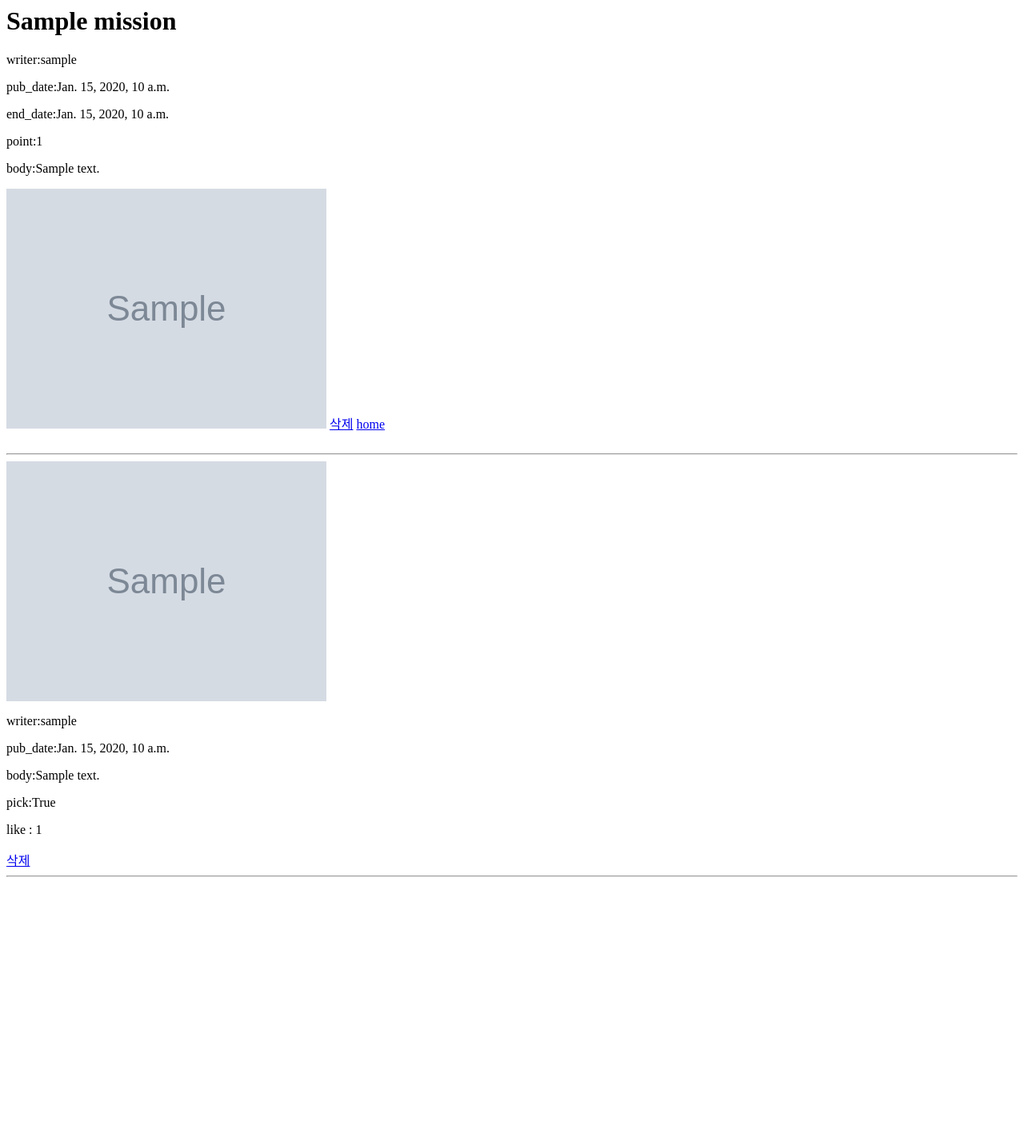
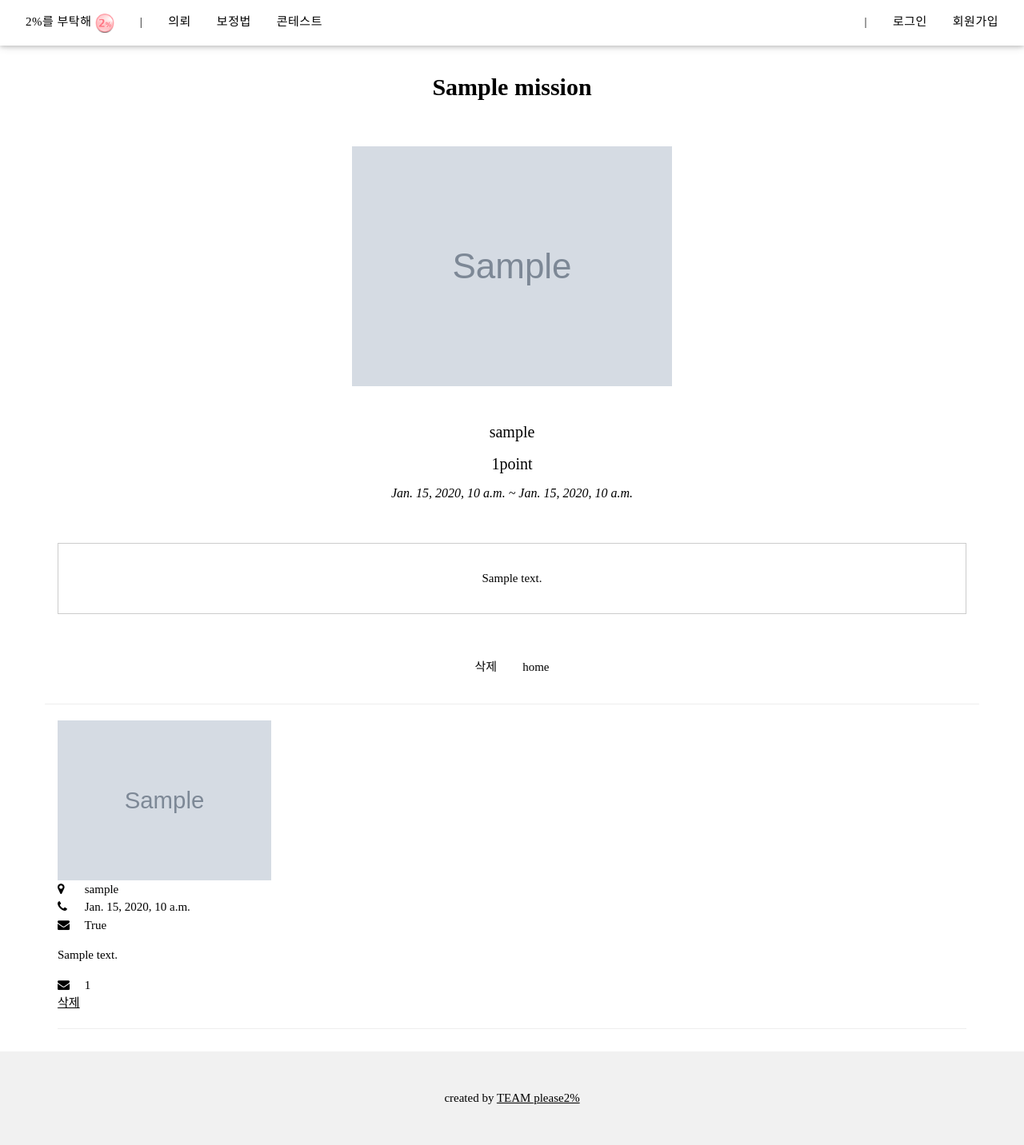
Before and after one commit to seojeongyeon/2percent, a Django app: page /mission_detail/1 in a window 1280 px wide. Shown: the whole page at 80% size. Before the commit the page ends 1097 px from the top, so only its background shows below. Run offline with Django 3.2, Linux system fonts and the light colour scheme; tables that the repository leaves empty hold one stand-in row (values such as "Sample post"); grey boxes marked "Sample" are stand-in pictures; some libraries are stand-ins or nearby versions.

Commit message:
template

```diff
--- a/two/templates/base.html
+++ b/two/templates/base.html
@@ -18,6 +18,7 @@
 
         {% block title %}
         {% endblock %}
+
         <script src="https://ajax.googleapis.com/ajax/libs/jquery/3.5.1/jquery.min.js"></script>
         <script src="https://maxcdn.bootstrapcdn.com/bootstrap/3.4.1/js/bootstrap.min.js"></script>
     </head>
@@ -50,6 +51,7 @@
           </div>
         </div>
 
+<br><br><br>
 
 {% block content %}
 
--- a/two/templates/mission_detail.html
+++ b/two/templates/mission_detail.html
@@ -1,56 +1,74 @@
-<!--요청글 디테일-->
-<h1>{{mission.title}}</h1>
-<p>writer:{{mission.writer}}</p>
-<p>pub_date:{{mission.pub_date}}</p>
-<p>end_date:{{mission.end_date}}</p>
-<p>point:{{mission.point}}</p>
-<p>body:{{mission.body}}</p>
-<img src="{{mission.image.url}}">
+{% extends 'base.html' %}
+{% block title %}
+<link rel="stylesheet" href="https://cdnjs.cloudflare.com/ajax/libs/font-awesome/4.7.0/css/font-awesome.min.css">
+{% endblock title %}
+{% block content %}
 
-<a href="{% url 'mission_delete' mission.id %}">삭제</a>
+<div class="w3-main w3-content w3-padding" style="max-width:1200px;">
+    <div class="w3-container w3-center">
+        <h2 style="margin-bottom: 30px;"><b>{{mission.title}}</b></h2><br>
+        <img src="{{mission.image.url}}" alt="Me" class="w3-image" style="display:block;margin:auto;max-height: 533px;">
+        <div class="w3-padding-32">
+            <h4>{{mission.writer}}</h4>
+            <h4>{{mission.point}}point</h4>
+            <h6><i>{{mission.pub_date}} ~ {{mission.end_date}}</i></h6>
+            <p class="w3-border w3-padding-32" style="margin-top: 50px;">{{mission.body}}</p>
+        </div>
 
-<a href="{% url 'mission' %}">home</a>
-
+        <div class="w3-bar">
+            <a href="{% url 'mission_delete' mission.id %}" class="w3-bar-item w3-button w3-hover-black">삭제</a>
+            <a href="{% url 'mission' %}" class="w3-bar-item w3-button w3-hover-black">home</a>
             <!-- 게시글 스크랩 -->
             {% if user.is_authenticated %}
                 {% if mission not in request.user.mscraps.all %}
-        <a href="{% url 'mission_scrap' mission.id %}">스크랩</a>
+                    <a href="{% url 'mission_scrap' mission.id %}" class="w3-bar-item w3-button w3-hover-black">스크랩</a>
                 {% else %}
-        <a href="{% url 'mission_scrap_del' mission.id %}">스크랩 취소</a>
+                    <a href="{% url 'mission_scrap_del' mission.id %}" class="w3-bar-item w3-button w3-hover-black">스크랩 취소</a>
                 {% endif %}
             {% endif %}
+        </div>
+    </div>
 
-<br><br><hr>
+
+
+
+    <hr>
     {% if not mission.end %}
-<h2>comments</h2>
-<form method="POST" action="{% url 'mission_comment_create' mission.id %}" enctype="multipart/form-data">
+    <form method="POST" class="w3-container w3-light-grey" action="{% url 'mission_comment_create' mission.id %}" enctype="multipart/form-data">
         {% csrf_token %}
-    <p>image: <input type="file" name="image"></p>
-    <p>body: <textarea name="body"></textarea></p>
-    <p><input type="submit" value="SUBMIT"></p>
+        <h3>Comment</h3>
+        <p><input type="file"name="image"></p>
+        <p><textarea class="w3-input" name="body" style="height: 100px;"></textarea></p>
+        <p><button class="w3-button w3-light-grey w3-border" type="submit">SUBMIT</button></p>
     </form>
     <hr>
     {% endif %}
+    <div class="w3-container">
         {% for comment in comments %}
-    <img src="{{comment.image.url}}">
-    <p>writer:{{comment.writer}}</p>
-    <p>pub_date:{{comment.pub_date}}</p>
-    <p>body:{{comment.body}}</p>
-    <p>pick:{{comment.isPicked}}</p>
-    <p>like : {{comment.getlikes}}</p>
+            <img src="{{comment.image.url}}" style="max-height: 200px;"><br>
+        <i class="fa fa-map-marker" style="width:30px"></i> {{comment.writer}}<br>
+        <i class="fa fa-phone" style="width:30px"></i> {{comment.pub_date}}<br>
+        <i class="fa fa-envelope" style="width:30px"> </i> {{comment.isPicked}}<br>
+
+        <p>{{comment.body}}</p>
+
+        <form action="{% url 'mission_comment_like' comment.id %}" method="get">
+            <i class="fa fa-envelope" style="width:30px"> </i> {{comment.getlikes}}
             {% if user.is_authenticated %}
-    <form action="{% url 'mission_comment_like' comment.id %}" method="get">
                 {% if user in comment.likers.all %}
                 <button type="submit">취소</button>
                 {% else %}
                 <button type="submit">따봉</button>
                 {% endif %}
-        </p>
+            {% endif %}
         </form>
-    {% endif %}
         {% if not mission.pick and user == mission.writer %}
             <button onclick = "location.href =`{% url 'mission_pick' comment.id %}` ">채택하기</button>
             {% endif %}
             <a href="{% url 'mission_comment_delete' comment.id %}">삭제</a>
             <hr>
         {% endfor %}
+
+    </div>
+</div>
+{% endblock content %}
```
Also changed, not shown: two/templates/mission.html (+41 -14 lines), account/migrations/0001_initial.py (added), account/migrations/0002_auto_20200808_1254.py (added), two/migrations/0001_initial.py (added), 1 other file. Lines whose indentation alone changed are shown as unchanged.
